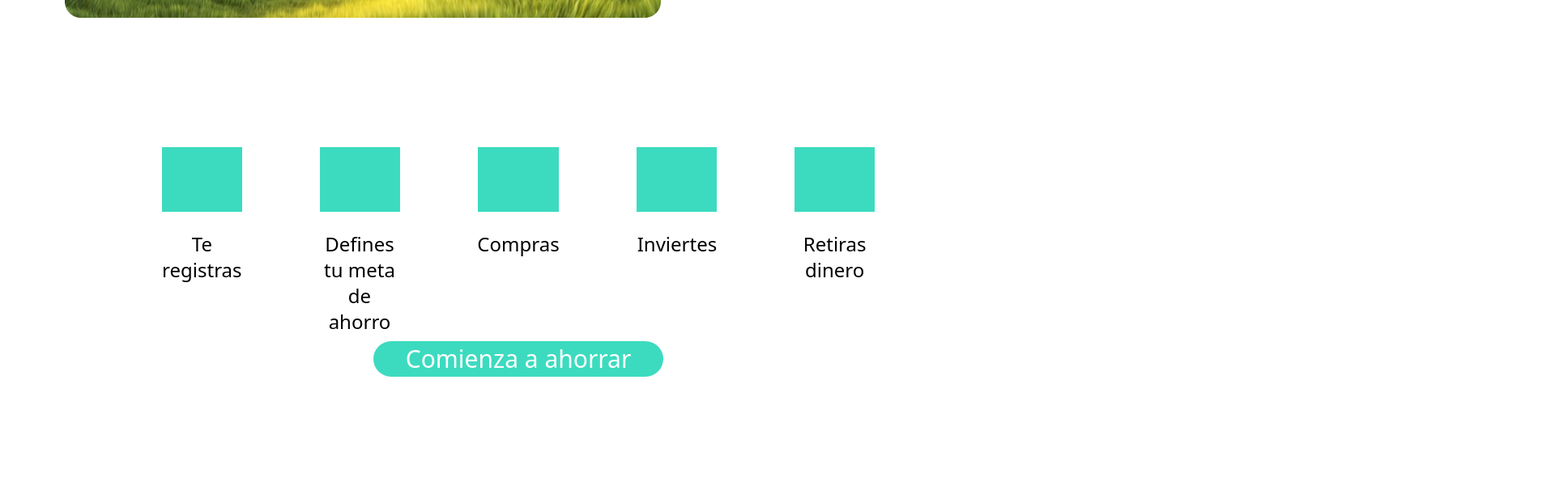
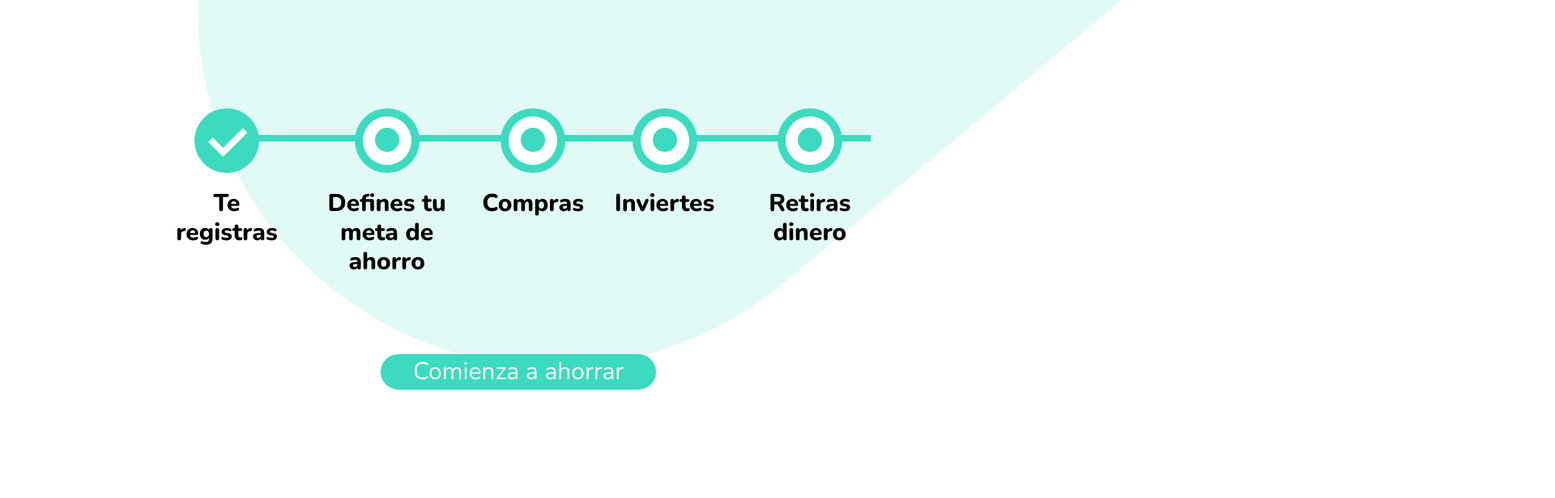
Before and after one commit to cristianps1988/giiri, a React (Vite) app: page / in a window 1280 px wide. Shown: the part 1740-2356 px from the top of the page at 81% size, 1920 px wide, since content can reach past the window. Built offline with nearby package versions, Linux system fonts and the light colour scheme.

Commit message:
finished styles

```diff
--- a/index.html
+++ b/index.html
@@ -1,5 +1,5 @@
 <!DOCTYPE html>
-<html lang="es">
+<html lang="es" class="overflow-x-hidden font-nun">
   <head>
     <meta charset="UTF-8" />
     <link rel="icon" type="image/svg+xml" href="/icono.png" />
--- a/src/components/Hero.jsx
+++ b/src/components/Hero.jsx
@@ -15,6 +15,9 @@ const Hero = () => {
             <img src={heroImg} alt="hero" className='w-3/5 md:w-full ml-15 mt-9 md:m-0' />
         </div>
         <button className='text-sm text-black bg-primary inline-block w-32 py-1 mx-auto mt-8 rounded-2xl lg:hidden'>{registerBtn}</button>
+        <div className='h-96 w-48 lg:h-[40rem] lg:w-200 rotate-45 lg:-rotate-45 rounded-full bg-primary -z-30 absolute -top-20 -right-20 lg:-top-[25rem] lg:-right-[15rem]'></div>
+        <div className='h-52 w-52 lg:h-96 lg:w-96 bg-glass absolute -top-30 -right-5 md:top-[80px] lg:right-20 lg:-top-20  backdrop-blur-xl lg:backdrop-blur-3xl rounded-full -z-20'></div>
+        <div className='h-200 w-48 lg:h-[25rem] lg:w-200 -rotate-[61deg] lg:rotate-[40deg] rounded-full bg-secondary -z-30 absolute -top-[14rem] -left-64 lg:top-[20rem] lg:-left-[35rem]'></div>
     </div>
 
   )
--- a/src/components/HowSection.jsx
+++ b/src/components/HowSection.jsx
@@ -4,51 +4,62 @@ const {howHeading, video, stepOne, stepTwo, stepTwoB, stepThree, stepFour, stepF
 
 const HowSection = () => {
   return (
-    <div className='w-11/12 mx-auto lg:mt-36 flex flex-col'>
+    <div className='w-11/12 mx-auto lg:mt-36 flex flex-col relative'>
       <div className='flex flex-col lg:flex-row-reverse'>
         <p className='text-5xl my-8 lg:text-7xl text-primary font-bold text-center lg:w-96 lg:my-auto'>{howHeading}</p>
         <img src={video} alt="video" className='lg:mx-auto'/>
       </div>
-      {/* <div className='flex flex-col lg:flex-row align-middle justify-center'>
-        <div className='flex flex-row justify-center lg:flex-col '>
-          <div className='w-12 bg-primary h-12 rounded'></div>
-          <p className='lg:w-32 h-24'>{stepOne}</p>
+
+      <div className='w-9/12 mx-auto text-xl lg:text-2xl mt-8 lg:mt-40'>
+
+        <div className='flex flex-col lg:flex-row lg:text-center justify-between relative'>
+          <div className='absolute m-0 p-0 bg-primary h-1 w-[250px] lg:h-2 lg:w-[800px] -z-50 rotate-90 lg:rotate-0 -left-[105px] top-[145px] lg:top-[45px] lg:left-[75px] '></div>
+          <div className='flex flex-row py-3 lg:flex-col'>
+            <div className='relative bg-primary w-[40px] h-[40px] lg:w-[80px] lg:h-[80px] rounded-full lg:mx-auto'>
+              <div className='absolute bg-white w-[13px] lg:w-[26px] h-[4px] lg:h-[8px] rotate-45 top-[22px] lg:top-[44px] left-[8px] lg:left-[16px]'></div>
+              <div className='absolute bg-white w-[18px] lg:w-[36px] h-[4px] lg:h-[8px] -rotate-45 top-[18px] lg:top-[36px] left-[16px] lg:left-[32px]'></div>
             </div>
-        <div className='flex flex-row justify-center lg:flex-col'>
-          <div className='w-12 bg-primary h-12 rounded'></div>
-          <p className='lg:w-32 h-24'>{stepTwo}</p>
+            <p className='py-1 ml-8 text-xl font-extrabold lg:m-0 lg:max-w-[10rem] lg:text-3xl lg:mt-4'>{stepOne}</p>
           </div>
-        <div className='flex flex-row justify-center lg:flex-col'>
-          <div className='w-12 bg-primary h-12 rounded'></div>
-          <p className='lg:w-32 h-24'>{stepThree}</p>
+
+          <div className='flex flex-row py-3 lg:flex-col'>
+            <div className='relative bg-primary w-[40px] h-[40px] lg:w-[80px] lg:h-[80px] rounded-full -z-10 lg:mx-auto'>
+              <div className='absolute bg-white w-[30px] lg:w-[60px] h-[30px] lg:h-[60px] rounded-full z-40 left-[5px] top-[5px] lg:left-[10px] lg:top-[10px] '></div>
+              <div className='absolute bg-primary w-[15px] h-[15px] lg:w-[30px] lg:h-[30px] rounded-full z-50 left-[12.5px] lg:left-[25px] top-[12px] lg:top-[24px]'></div>
             </div>
-        <div className='flex flex-row justify-center lg:flex-col'>
-          <div className='w-12 bg-primary h-12 rounded'></div>
-          <p className='lg:w-32 h-24'>{stepFour}</p>
+            <p className='hidden ml-8 text-xl font-extrabold lg:block py-1 lg:m-0 lg:max-w-[10rem] lg:text-3xl lg:mt-4'>{stepTwo}</p>
+            <p className='lg:hidden ml-8 text-xl font-extrabold py-1'>{stepTwoB}</p>
           </div>
-        <div className='flex flex-row justify-center lg:flex-col'>
-          <div className='w-12 bg-primary h-12 rounded'></div>
-          <p className='lg:w-32 h-24'>{stepFive}</p>
+
+          <div className='flex flex-row py-3 lg:flex-col'>
+            <div className='relative bg-primary w-[40px] h-[40px] lg:w-[80px] lg:h-[80px] rounded-full -z-10 lg:mx-auto'>
+              <div className='absolute bg-white w-[30px] lg:w-[60px] h-[30px] lg:h-[60px] rounded-full z-40 left-[5px] top-[5px] lg:left-[10px] lg:top-[10px] '></div>
+              <div className='absolute bg-primary w-[15px] h-[15px] lg:w-[30px] lg:h-[30px] rounded-full z-50 left-[12.5px] lg:left-[25px] top-[12px] lg:top-[24px]'></div>
             </div>
-      </div> */}
-      <div className='w-9/12 mx-auto grid grid-cols-3 lg:flex lg:flex-col text-xl lg:text-2xl mt-8 lg:mt-40'>
-        <div className='col-span-1 lg:flex lg:flex-row lg:gap-24 lg:justify-center'>
-          <div className=' w-10 lg:w-40 h-20 bg-primary '></div>
-          <div className=' w-10 lg:w-40 h-20 bg-primary  '></div>
-          <div className=' w-10 lg:w-40 h-20 bg-primary  '></div>
-          <div className=' w-10 lg:w-40 h-20 bg-primary  '></div>
-          <div className=' w-10 lg:w-40 h-20 bg-primary  '></div>
+            <p className='py-1 ml-8 text-xl font-extrabold lg:m-0 lg:max-w-[10rem] lg:text-3xl lg:mt-4'>{stepThree}</p>
           </div>
-        <div className='col-span-2 lg:flex lg:flex-row lg:gap-24 lg:justify-center text-center'>
-          <p className='w-40 h-20 mx-auto py-6'>{stepOne}</p>
-          <p className='w-40 h-20 my-auto mx-auto py-6 hidden lg:block'>{stepTwo}</p>
-          <p className='w-40 h-20 my-auto mx-auto py-6 lg:hidden'>{stepTwoB}</p>
-          <p className='w-40 h-20 my-auto mx-auto py-6'>{stepThree}</p>
-          <p className='w-40 h-20 my-auto mx-auto py-6'>{stepFour}</p>
-          <p className='w-40 h-20 my-auto mx-auto py-6'>{stepFive}</p>
+
+          <div className='flex flex-row py-3 lg:flex-col'>
+            <div className='relative bg-primary w-[40px] h-[40px] lg:w-[80px] lg:h-[80px] rounded-full -z-10 lg:mx-auto'>
+              <div className='absolute bg-white w-[30px] lg:w-[60px] h-[30px] lg:h-[60px] rounded-full z-40 left-[5px] top-[5px] lg:left-[10px] lg:top-[10px] '></div>
+              <div className='absolute bg-primary w-[15px] h-[15px] lg:w-[30px] lg:h-[30px] rounded-full z-50 left-[12.5px] lg:left-[25px] top-[12px] lg:top-[24px]'></div>
             </div>
+            <p className='py-1 ml-8 text-xl font-extrabold lg:m-0 lg:max-w-[10rem] lg:text-3xl lg:mt-4'>{stepFour}</p>
+          </div>
+
+          <div className='flex flex-row py-3 lg:flex-col'>
+            <div className='relative bg-primary w-[40px] h-[40px] lg:w-[80px] lg:h-[80px] rounded-full -z-10 lg:mx-auto'>
+              <div className='absolute bg-white w-[30px] lg:w-[60px] h-[30px] lg:h-[60px] rounded-full z-40 left-[5px] top-[5px] lg:left-[10px] lg:top-[10px] '></div>
+              <div className='absolute bg-primary w-[15px] h-[15px] lg:w-[30px] lg:h-[30px] rounded-full z-50 left-[12.5px] lg:left-[25px] top-[12px] lg:top-[24px]'></div>
+            </div>
+            <p className='py-1 ml-8 text-xl font-extrabold lg:m-0 lg:max-w-[10rem] lg:text-3xl lg:mt-4'>{stepFive}</p>
+          </div>
+
+        </div>
+
       </div>
       <button className='mt-8 lg:mt-20 text-xl lg:text-3xl text-white bg-primary py-1 px-10 rounded-2xl lg:rounded-3xl mx-auto'>{startBtn}</button>
+      <div className='absolute h-[60rem] w-[40rem] lg:h-[55rem] lg:w-[200rem] -rotate-[61deg] lg:-rotate-[40deg] rounded-full bg-secondary -z-30 -top-[10rem] -left-[27rem] lg:-top-[45rem] lg:-left-[5rem]'></div>
     </div>
   )
 }
--- a/src/components/JointSection.jsx
+++ b/src/components/JointSection.jsx
@@ -10,8 +10,9 @@ const JointSection = () => {
         <button className='mt-32 lg:mt-20 text-xl lg:text-3xl text-black bg-primary py-1 px-10 rounded-2xl lg:rounded-3xl mx-auto'>{registerBtn}</button>
         <div>
             <img src={girlImg} alt="girl img" className='hidden lg:inline absolute top-40 right-0'/>
-            <img src={girlBImg} alt="girl img" className='lg:hidden -z-10 absolute top-32'/>
+            <img src={girlBImg} alt="girl img" className='lg:hidden -z-10 absolute top-32 -left-4'/>
         </div>
+        <div className='absolute hidden lg:block h-[40rem] w-[100rem] rotate-45 rounded-full bg-secondary -z-30 -top-[10rem] -left-[60rem]'></div>
     </div>
   )
 }
--- a/src/components/Main.jsx
+++ b/src/components/Main.jsx
@@ -4,9 +4,10 @@ const {whatHeading, whatText} = text;
 
 const Main = () => {
   return (
-    <div className='w-11/12 mx-auto lg:grid lg:grid-cols-4 lg:mt-48 lg:gap-x-4'>
+    <div className='w-11/12 mx-auto lg:grid lg:grid-cols-4 lg:mt-48 lg:gap-x-4 relative'>
       <p className='text-5xl my-8 lg:text-7xl text-primary font-bold lg:col-span-1 text-center lg:pt-8'>{whatHeading}</p>
       <p className='text-xl text-center lg:text-4xl lg:text-left lg:col-span-3 leading-loose lg:leading-loose'>{whatText}</p>
+      <div className='absolute h-200 w-48 rotate-[61deg] rounded-full bg-secondary -z-30 -top-[28rem] -right-[22rem] lg:hidden'></div>
     </div>
   )
 }
--- a/src/index.css
+++ b/src/index.css
@@ -1,3 +1,5 @@
+@import url('https://fonts.googleapis.com/css2?family=Nunito:wght@200;300;400;500;600;700;800;900;1000&family=Poppins:wght@100;200;300;400;500;600;700;800;900&display=swap');
+
 @tailwind base;
 @tailwind components;
 @tailwind utilities;
--- a/tailwind.config.cjs
+++ b/tailwind.config.cjs
@@ -4,11 +4,25 @@ content: [
     "./index.html",
     "./src/**/*.{js,ts,jsx,tsx}",
   ],  theme: {
+    fontFamily: {
+      'nun': 'Nunito',
+      'pop': 'Poppins',
+    },
     extend: {
       colors: {
         primary: "#3CDBBF",
+        secondary: 'rgba(60, 219, 191, 0.15)',
+        glass: 'rgba(255, 255, 255, 0.2)'
         // primaryFont: "nunito",
         // secondaryFont: "poppins"
+      },
+      width: {
+        '200': '53rem',
+        '400': '89rem'
+      },
+      height: {
+        '200': '53rem',
+        '400': '89rem'
       }
     },
   },
```
Also changed, not shown: src/components/Footer.jsx (+4 -4 lines). Lines whose indentation alone changed are shown as unchanged.
